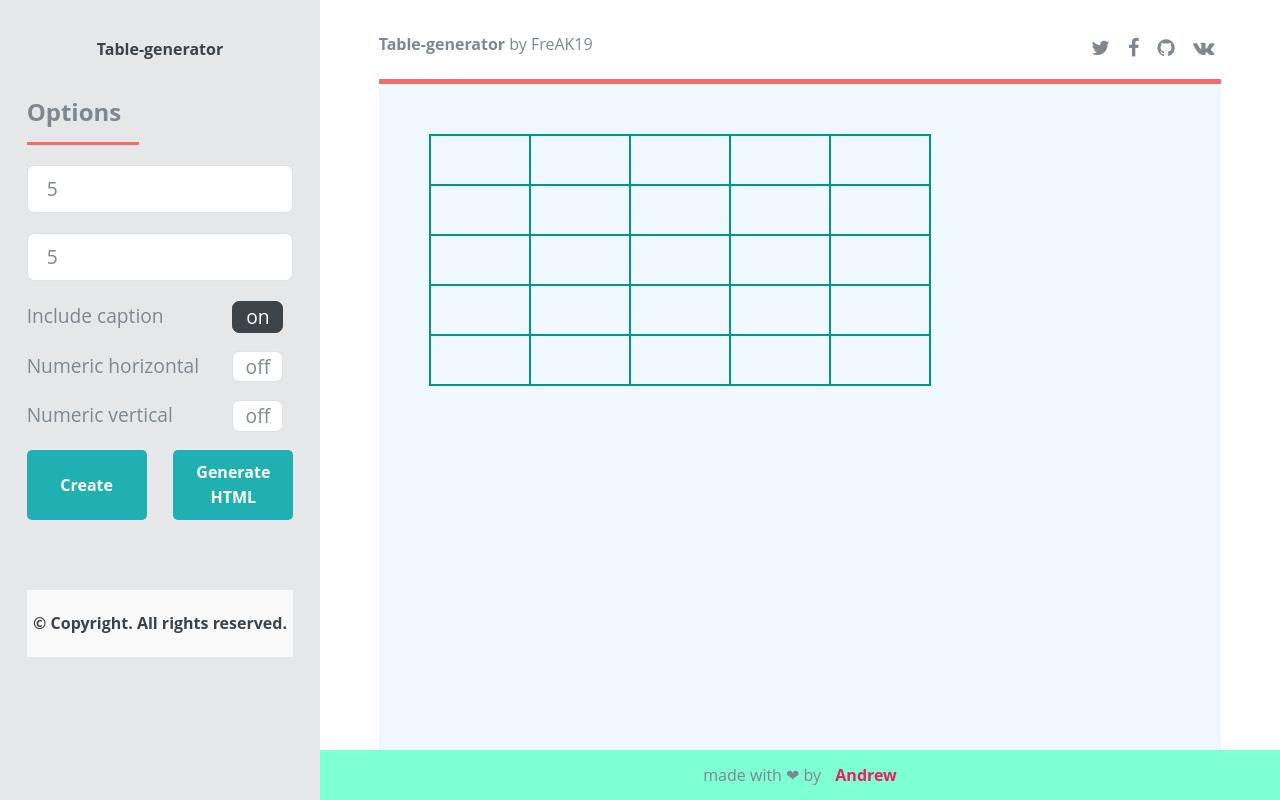
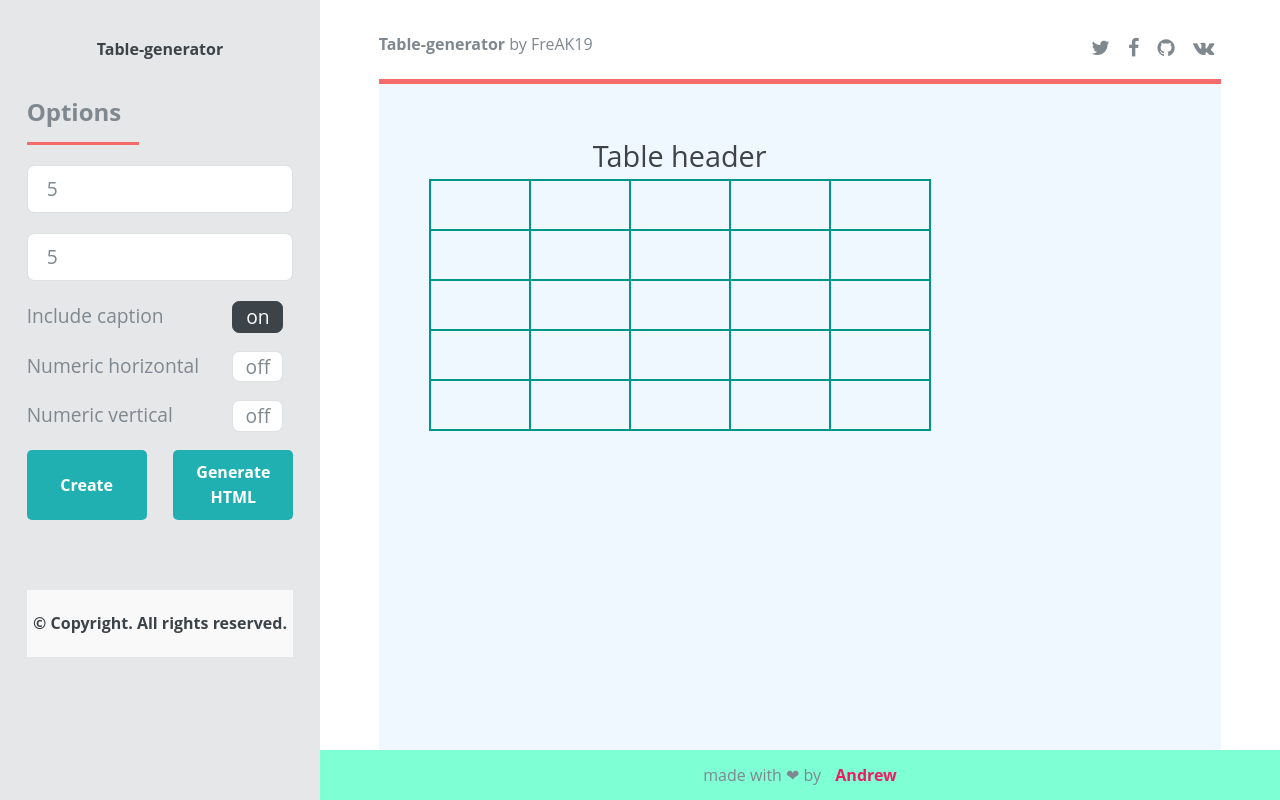
Before and after one commit to FreAK19/table-generator, a plain HTML site: page index.html in a window 1280 px wide. Both pictures are taken after typing "5", "5" into the empty fields and a click on the button "Create". Drawn offline with nearby package versions, Linux system fonts and the light colour scheme.

Commit message:
update component table

```diff
--- a/css/main.css
+++ b/css/main.css
@@ -58,6 +58,7 @@ body, input, select, textarea {
     border-collapse: collapse;
     text-align: center;
     font-size: 1.8em;
+    margin-bottom: 50px;
 }
 .table tr td {
     border: 2px solid #009688;
--- a/js/main.js
+++ b/js/main.js
@@ -21,10 +21,15 @@ window.onload = function () {
         }
     }
 
-    //  create table
+    //  create table function
 
-    function createTable(rows, cells) {
+    function createTable(rows, cells, caption) {
         var table = document.createElement('table');
+        if (caption) {
+            var cap = document.createElement('caption');
+            cap.innerHTML = 'Table header';
+            table.appendChild(cap);
+        }
         for (let i = 0; i < rows; i += 1) {
             var row = document.createElement('tr');
             for (let i = 0; i < cells; i += 1) {
@@ -33,18 +38,26 @@ window.onload = function () {
             }
             table.appendChild(row);
         }
-        table.className = 'table';
-        table.setAttribute('contenteditable', 'true');
         return table;
     }
 
     var app = document.getElementById('app');
 
-    var createBtn = document.getElementById('creation');
-    createBtn.addEventListener('click', function (event) {
+
+    var buildTable = function (event) {
         event.preventDefault();
         var options = getValue();
-        var table = createTable(options.rows, options.cells);
+        var table = createTable(options.rows, options.cells, options.isCaption);
+        table.className = 'table';
+        table.setAttribute('contenteditable', 'true');
         app.appendChild(table);
-    });
-}
+    }
+
+    var createBtn = document.getElementById('creation');
+    createBtn.addEventListener('click', buildTable, false);
+
+    var form = document.forms[0];
+    form.addEventListener('change', function(event){
+
+    }, false)
+};
```
